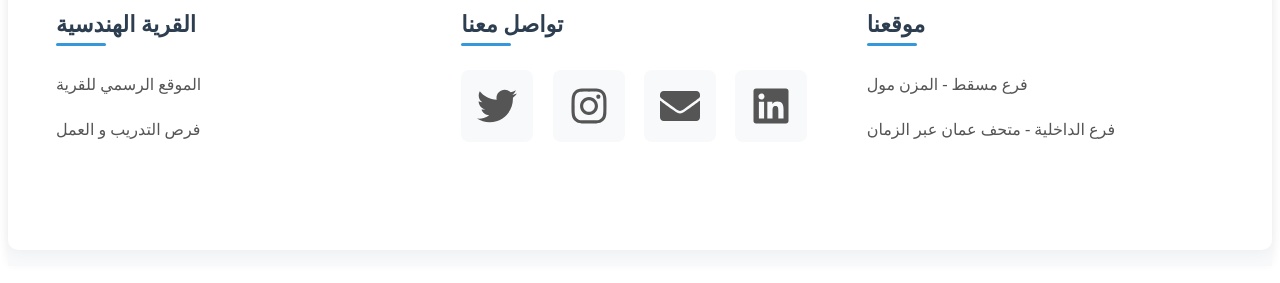
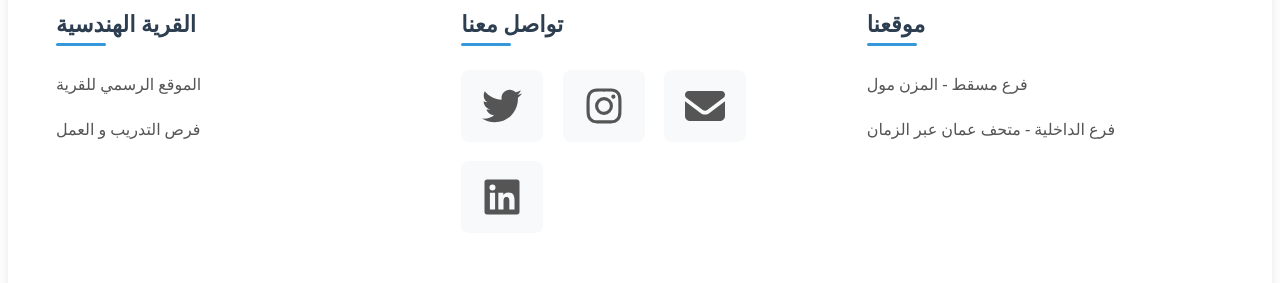
Before and after one commit to alaamoosa1122/FeedBackV, a React (Create React App) app in the folder Client/: page / in a window 1280 px wide. Shown: the part 1139-1422 px from the top of the page. Built offline with nearby package versions, Linux system fonts and the light colour scheme; no server answers.

Commit message:
تحديث [وصف التغيير]

```diff
--- a/Client/src/Components/Footer.js
+++ b/Client/src/Components/Footer.js
@@ -1,5 +1,8 @@
 import React, { useState, useEffect } from 'react';
-import { FaInstagram, FaArrowUp, FaEnvelope, FaTwitter, FaLinkedin } from 'react-icons/fa';
+import { FontAwesomeIcon } from '@fortawesome/react-fontawesome';
+import { faTwitter, faInstagram } from '@fortawesome/free-brands-svg-icons';
+import { faLinkedin } from '@fortawesome/free-brands-svg-icons';
+import { faEnvelope, faArrowUp } from '@fortawesome/free-solid-svg-icons';
 import './Footer.css';
 
 const Footer = () => {
@@ -46,16 +49,16 @@ const Footer = () => {
                     <h3 className="footer-title">تواصل معنا</h3>
                     <div className="social-links">
                         <a href="https://x.com/ev_centers" target="_blank" rel="noopener noreferrer" aria-label="X">
-                            <FaTwitter className="social-icon" />
+                            <FontAwesomeIcon icon={faTwitter} className="social-icon" />
                         </a>
                         <a href="https://www.instagram.com/ev_centers/" target="_blank" rel="noopener noreferrer" aria-label="Instagram">
-                            <FaInstagram className="social-icon" />
+                            <FontAwesomeIcon icon={faInstagram} className="social-icon" />
                         </a>
                         <a href="mailto:info@ev-center.com" aria-label="Email">
-                            <FaEnvelope className="social-icon" />
+                            <FontAwesomeIcon icon={faEnvelope} className="social-icon" />
                         </a>
                         <a href="https://www.linkedin.com/company/engineering-village/?trk=tyah&trkInfo=tarId%3A1396603528454%2Ctas%3AEngineering+vil%2Cidx%3A1-1-1" target="_blank" rel="noopener noreferrer" aria-label="LinkedIn">
-                            <FaLinkedin className="social-icon" />
+                            <FontAwesomeIcon icon={faLinkedin} className="social-icon" />
                         </a>
                     </div>
                 </div>
@@ -69,7 +72,7 @@ const Footer = () => {
                             </a>
                         </li>
                         <li>
-                            <a href="https://www.google.com/maps/place/%D8%A7%D9%84%D9%82%D8%B1%D9%8A%D8%A9+%D8%A7%D9%84%D9%87%D9%86%D8%AF%D8%B3%D9%8A%D8%A9%E2%80%AD/@22.7774833,57.5578337,17z/data=!3m1!4b1!4m6!3m5!1s0x3e8efa0b0659d2bf:0xf7de9c66e5e72ea7!8m2!3d22.7774833!4d57.5578337!16s%2Fg%2F11cnch4cfl?entry=ttu" target="_blank" rel="noopener noreferrer">
+                            <a href="https://www.google.com/maps/place/%D8%A7%D9%84%D9%82%D8%B1%D9%8A%D8%A9+%D8%A7%D9%84%D9%87%D9%86%D8%AF%D9%8A%D8%A9%E2%80%AD/@22.7774833,57.5578337,17z/data=!3m1!4b1!4m6!3m5!1s0x3e8efa0b0659d2bf:0xf7de9c66e5e72ea7!8m2!3d22.7774833!4d57.5578337!16s%2Fg%2F11cnch4cfl?entry=ttu" target="_blank" rel="noopener noreferrer">
                                 فرع الداخلية - متحف عمان عبر الزمان
                             </a>
                         </li>
@@ -82,7 +85,7 @@ const Footer = () => {
                 onClick={scrollTop}
                 aria-label="Scroll to top"
             >
-                <FaArrowUp />
+                <FontAwesomeIcon icon={faArrowUp} />
             </button>
         </footer>
     );
```
Also changed, not shown: Client/package.json (+9 -7 lines), 1 other file (tests, documents, lock files or other folders).
